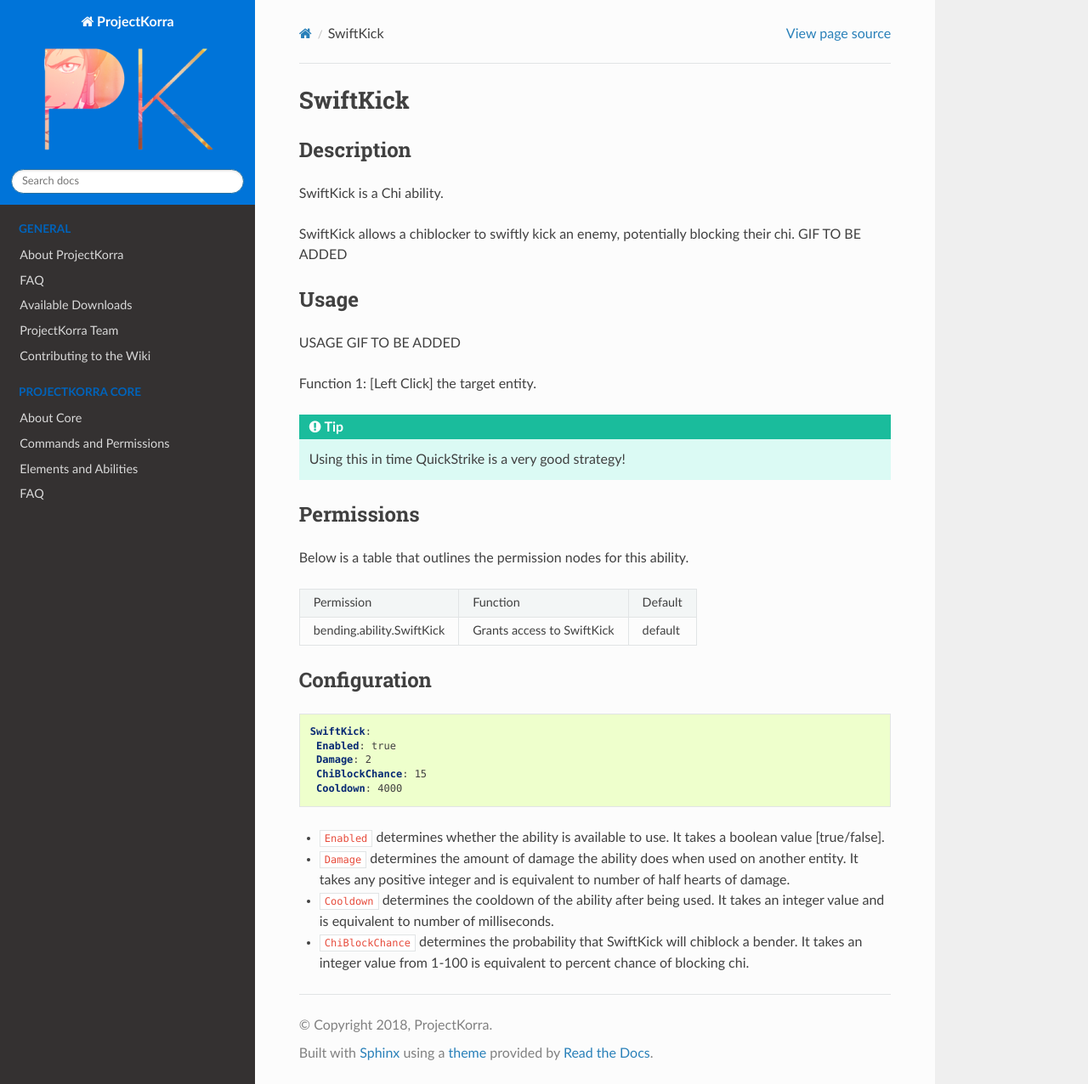
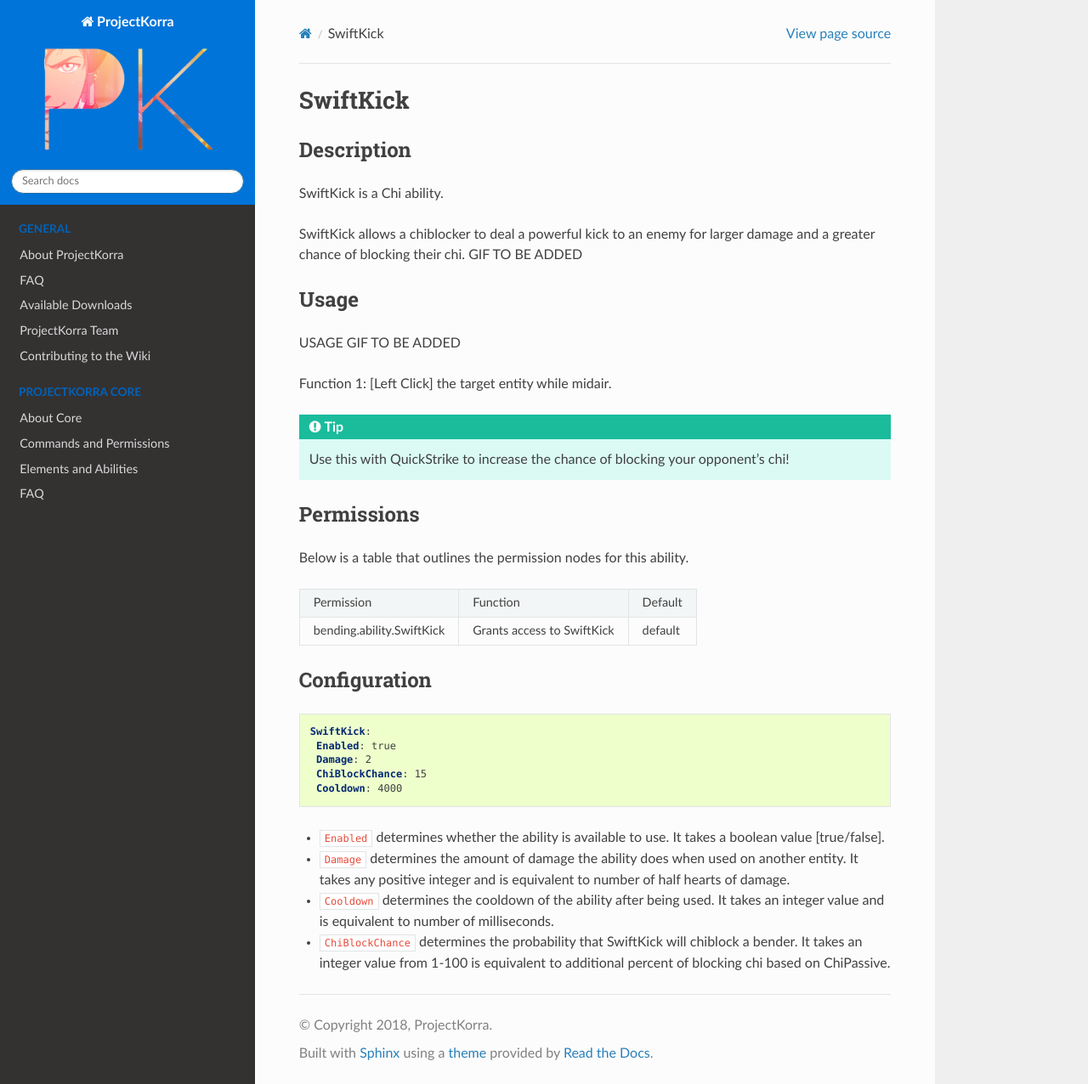
Before and after one commit to ProjectKorra/ProjectKorraWiki, a Sphinx documentation site: the page built from source/pkcore/abilitypages/chi/swiftkick.rst, in a window 1280 px wide and 1276 px high. Shown: the whole window at 85% size. Built offline with Sphinx 7.4.7 and the Read the Docs theme 2.0.0, drawn with Linux system fonts in a browser that asks for light colours.

Commit message:
Update swiftkick.rst

```diff
--- a/source/pkcore/abilitypages/chi/swiftkick.rst
+++ b/source/pkcore/abilitypages/chi/swiftkick.rst
@@ -8,7 +8,7 @@
 
 SwiftKick is a Chi ability.
 
-SwiftKick allows a chiblocker to swiftly kick an enemy, potentially blocking their chi. GIF TO BE ADDED
+SwiftKick allows a chiblocker to deal a powerful kick to an enemy for larger damage and a greater chance of blocking their chi. GIF TO BE ADDED
 
 
 Usage
@@ -16,12 +16,12 @@
 
 USAGE GIF TO BE ADDED
 
-Function 1: [Left Click] the target entity.
+Function 1: [Left Click] the target entity while midair.
 
 
 
 
-.. tip:: Using this in time QuickStrike is a very good strategy!
+.. tip:: Use this with QuickStrike to increase the chance of blocking your opponent's chi!
 
 
 Permissions
@@ -51,7 +51,7 @@
 * ``Enabled`` determines whether the ability is available to use. It takes a boolean value [true/false].
 * ``Damage`` determines the amount of damage the ability does when used on another entity. It takes any positive integer and is equivalent to number of half hearts of damage.
 * ``Cooldown`` determines the cooldown of the ability after being used. It takes an integer value and is equivalent to number of milliseconds.
-* ``ChiBlockChance`` determines the probability that SwiftKick will chiblock a bender. It takes an integer value from 1-100 is equivalent to percent chance of blocking chi.
+* ``ChiBlockChance`` determines the probability that SwiftKick will chiblock a bender. It takes an integer value from 1-100 is equivalent to additional percent of blocking chi based on ChiPassive.
 
 .. |swiftkick1| figure: swiftkick1.png
     :align: right
```
